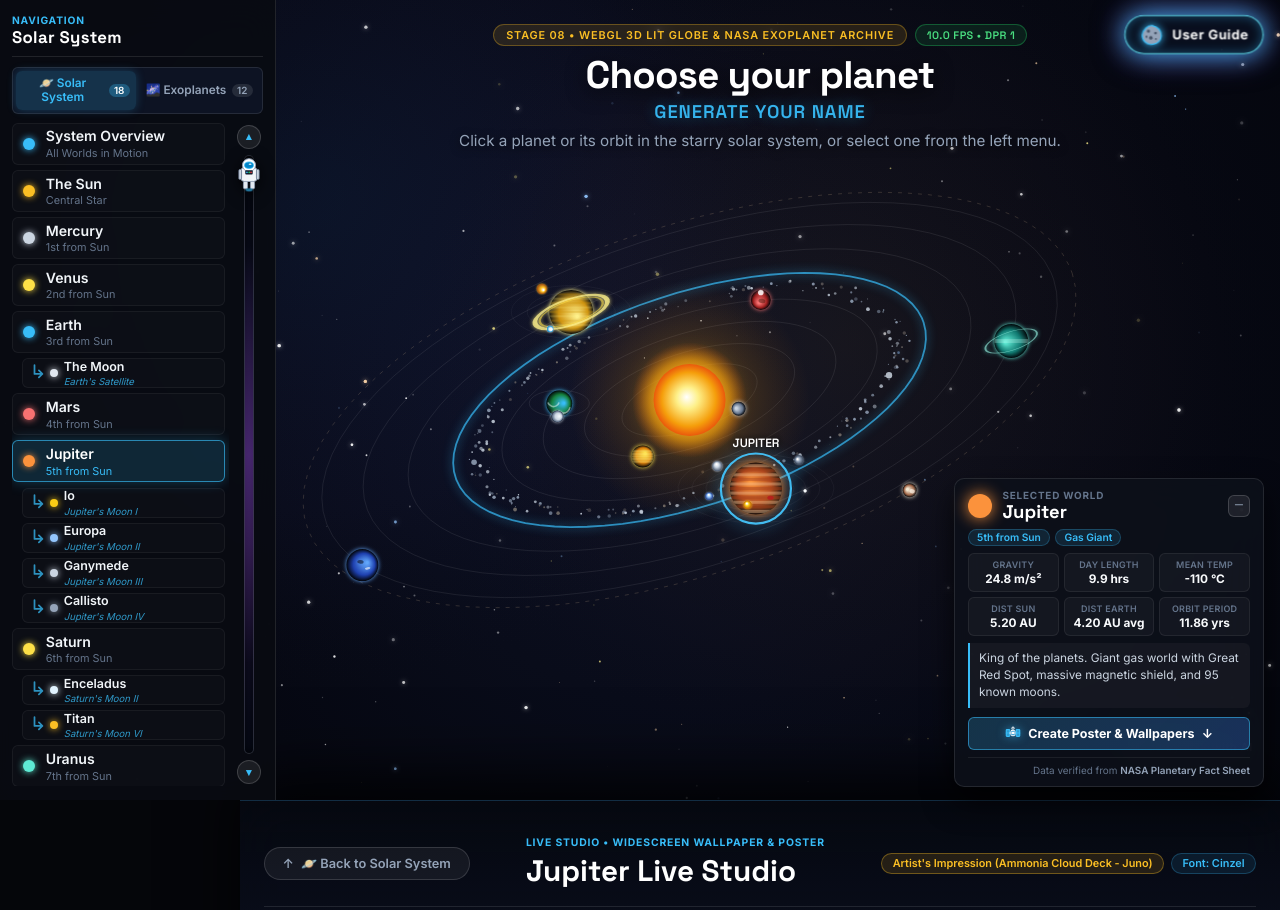
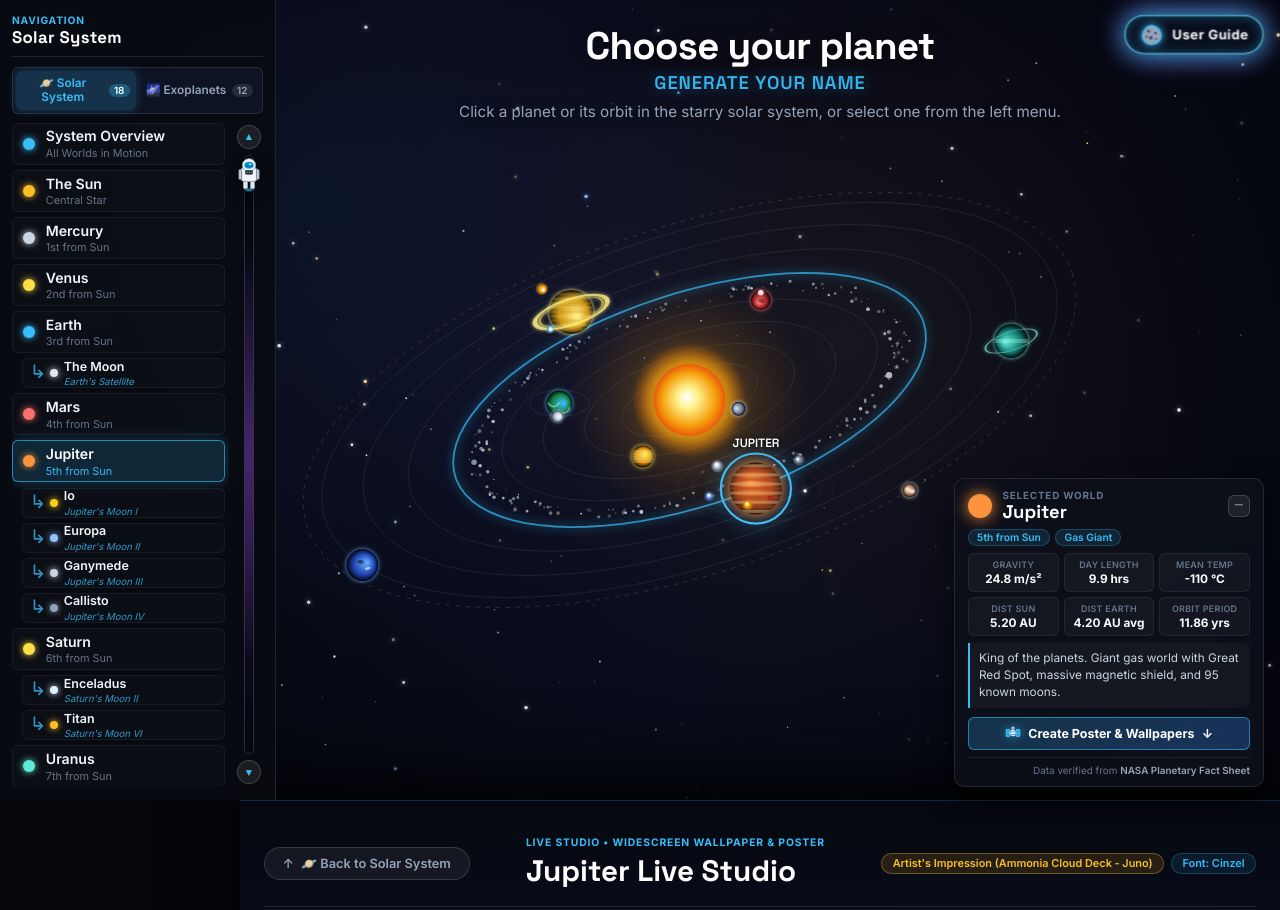
Before and after one commit to noushin-sk03/planet-name-poster-vf, a plain HTML site: page index.html in a window 1280 px wide. Shown: the top 910 px of the page. Drawn offline with Linux system fonts and the light colour scheme; animation ran at ten frames a second; a web font is replaced by a local one.

Commit message:
remove: Stage 08 debug label and FPS/DPR performance pill — not needed by users

```diff
--- a/index.html
+++ b/index.html
@@ -117,10 +117,6 @@
     <!-- Stage 1: Majestic Full-Screen Solar System Exploration -->
     <section class="solar-stage-section" id="solar-stage-section" aria-label="Interactive Solar System Exploration">
       <header class="hero-header" id="hero-header">
-        <div class="hero-badges-row">
-          <span class="hero-pill">Stage 08 &bull; WebGL 3D Lit Globe &amp; NASA Exoplanet Archive</span>
-          <span id="perf-pill" class="perf-pill" aria-label="Real-time performance frame rate" title="Live measured frame rate and device pixel ratio">60.0 FPS &bull; DPR 1.5</span>
-        </div>
         <h1 class="hero-title" id="hero-title">Choose your planet</h1>
         <h2 class="hero-subheading" id="hero-subheading">Generate your name</h2>
         <p class="hero-subtitle" id="hero-subtitle">
--- a/js/app.js
+++ b/js/app.js
@@ -621,7 +621,6 @@ document.addEventListener('DOMContentLoaded', async () => {
 
   const skyStatusPill = document.getElementById('sky-status-pill');
   const skyFontIndicator = document.getElementById('sky-font-indicator');
-  const perfPill = document.getElementById('perf-pill');
 
   // Stage 04 & 05 Export & Actions Elements
   const exportSizeSelect = document.getElementById('export-size-select');
@@ -1833,11 +1832,7 @@ document.addEventListener('DOMContentLoaded', async () => {
       selectWorld(clickedBodyId, { source: 'canvas' });
     });
 
-    if (perfPill && SolarBackground.onPerformanceUpdate) {
-      SolarBackground.onPerformanceUpdate((metrics) => {
-        perfPill.textContent = `${metrics.fps} FPS • DPR ${metrics.dpr}`;
-      });
-    }
+
 
     // Forward any touches/pointer events on the stage section background to SolarBackground
     const solarStageSection = document.getElementById('solar-stage-section');
```
